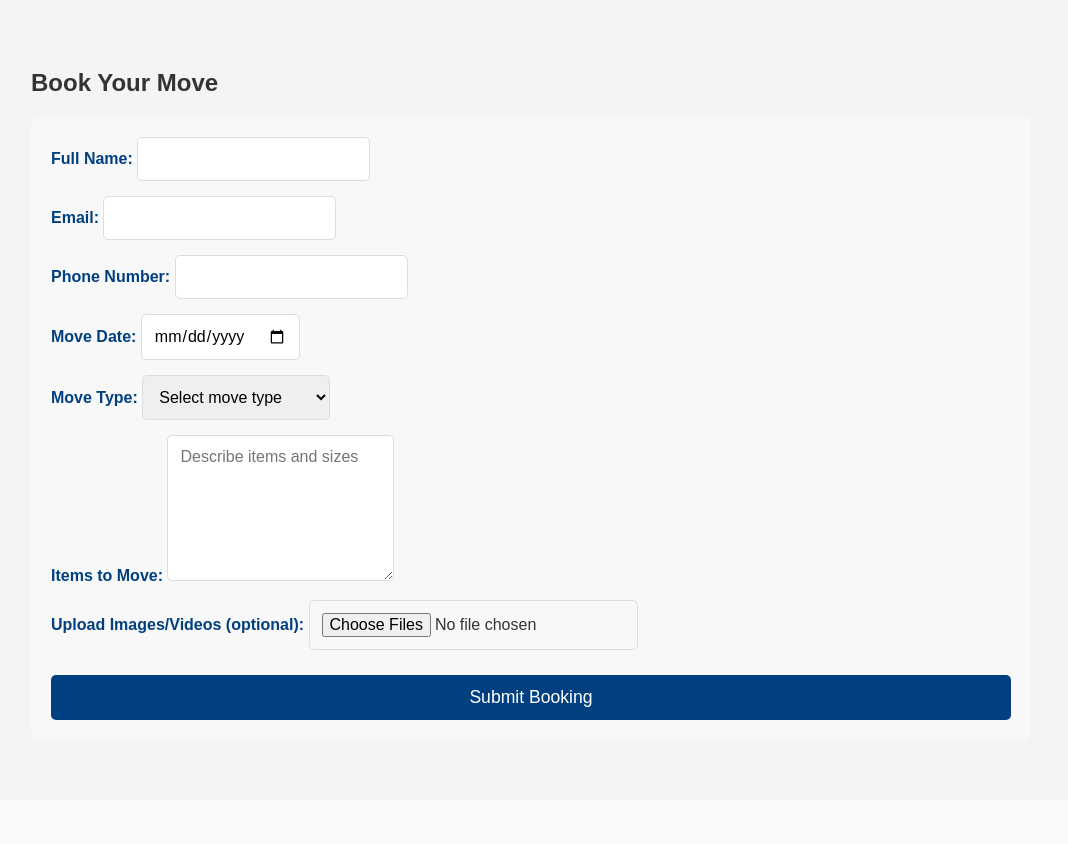
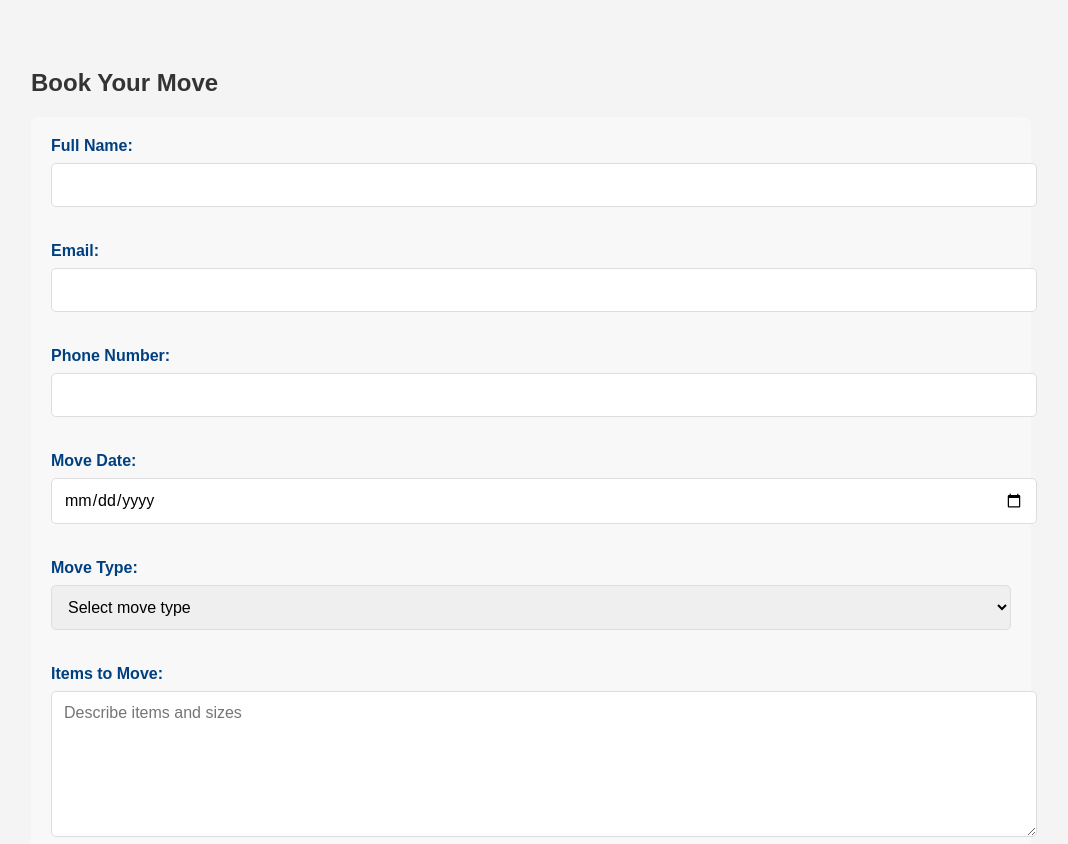
Before and after one commit to danekweaga/Citi-Logistics-Website, a website: page index.html in a window 1280 px wide. Shown: the part 2780-3624 px from the top of the page, without its empty margins (109-1177 px from the left). Drawn offline with Linux system fonts and the light colour scheme.

Commit message:
Updated form css

```diff
--- a/style.css
+++ b/style.css
@@ -303,3 +303,58 @@ html {
     from { transform: translateX(100%); opacity: 0; }
     to { transform: translateX(0); opacity: 1; }
 }
+/* Form Styles */
+.form-group {
+    margin-bottom: 20px;
+}
+
+.form-group label {
+    display: block;
+    margin-bottom: 8px;
+    font-weight: bold;
+    color: #004080;
+}
+
+.form-group input,
+.form-group textarea,
+.form-group select {
+    width: 100%;
+    padding: 12px;
+    border: 1px solid #ddd;
+    border-radius: 5px;
+    font-size: 1rem;
+    font-family: inherit;
+}
+
+.form-group textarea {
+    min-height: 120px;
+    resize: vertical;
+}
+
+form button {
+    background: #004080;
+    color: white;
+    border: none;
+    padding: 12px 25px;
+    font-size: 1.1rem;
+    border-radius: 5px;
+    cursor: pointer;
+    transition: background 0.3s;
+    width: 100%;
+}
+
+form button:hover {
+    background: #003060;
+}
+
+/* File input styling */
+.form-group input[type="file"] {
+    padding: 8px;
+    border: 2px dashed #ddd;
+    background: #f9f9f9;
+}
+
+.form-group input[type="file"]:hover {
+    border-color: #004080;
+    background: #f0f7ff;
+}
```
Also changed, not shown: server.js (+7 -6 lines).
